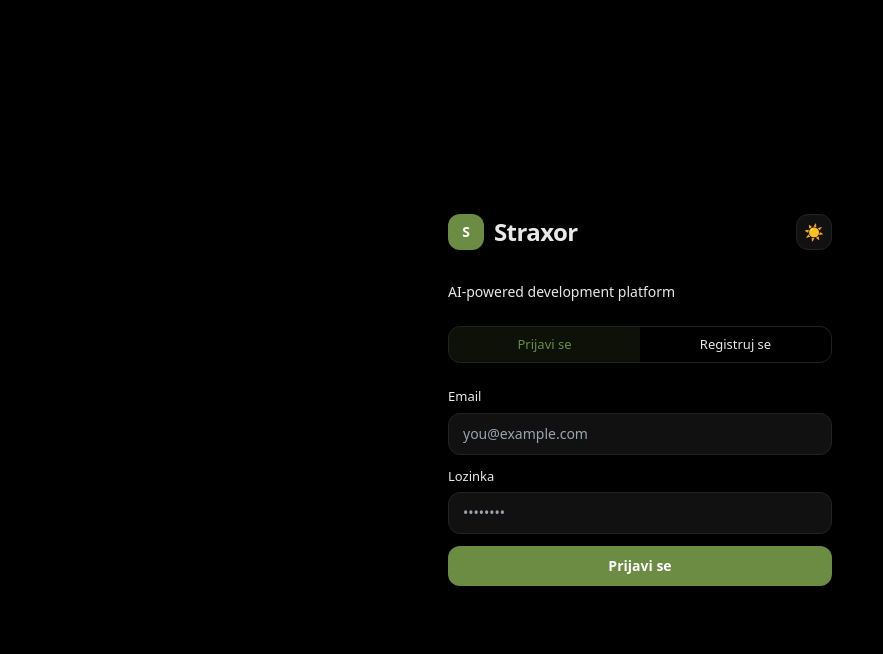
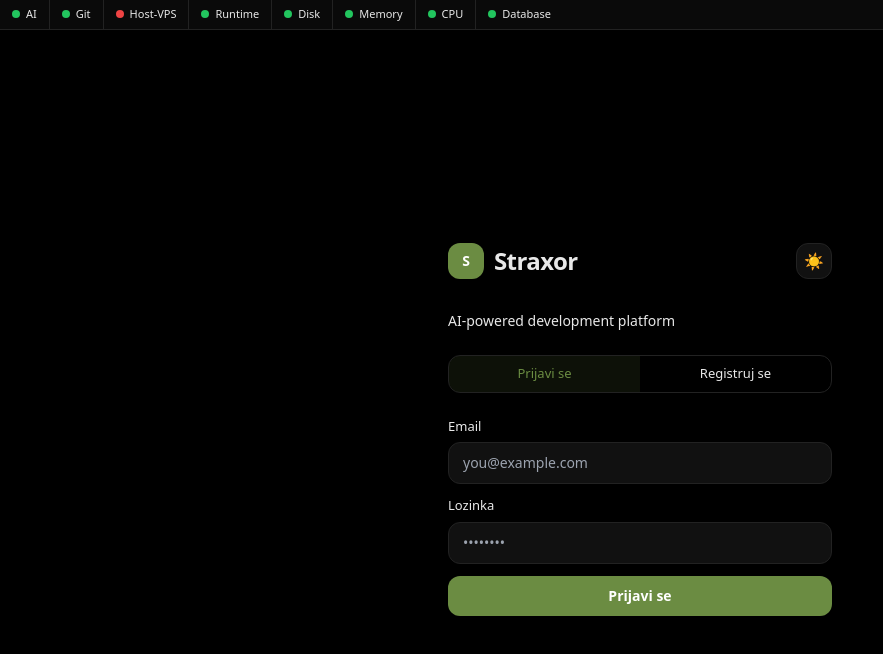
Before and after one commit to fileboin/straxor, a React (Vite) app in the folder client/: page /login in a window 1280 px wide. Shown: the top 654 px of the page, without its empty margins (0-883 px from the left). Built offline with nearby package versions, Linux system fonts and the light colour scheme.

Commit message:
Block 5: Connection Status — workspace health indicator

```diff
--- a/client/src/App.tsx
+++ b/client/src/App.tsx
@@ -1,6 +1,7 @@
 import { Routes, Route, Navigate } from "react-router-dom";
 import { AuthProvider, useAuth } from "./lib/auth.js";
 import { ThemeProvider } from "./lib/theme.js";
+import Layout from "./components/Layout.js";
 import Login from "./pages/Login.js";
 import Register from "./pages/Register.js";
 import Dashboard from "./pages/Dashboard.js";
@@ -24,6 +25,7 @@ export default function App() {
   return (
     <ThemeProvider>
       <AuthProvider>
+        <Layout>
           <Routes>
             <Route
               path="/login"
@@ -58,6 +60,7 @@ export default function App() {
               }
             />
           </Routes>
+        </Layout>
       </AuthProvider>
     </ThemeProvider>
   );
--- /dev/null
+++ b/client/src/components/Layout.tsx
@@ -0,0 +1,11 @@
+import type { ReactNode } from "react";
+import StatusBar from "./StatusBar.js";
+
+export default function Layout({ children }: { children: ReactNode }) {
+  return (
+    <div className="h-screen flex flex-col">
+      <StatusBar />
+      <div className="flex-1 min-h-0">{children}</div>
+    </div>
+  );
+}
--- /dev/null
+++ b/client/src/components/StatusBar.tsx
@@ -0,0 +1,71 @@
+import { useState, useEffect } from "react";
+
+type Status = "ok" | "error" | "loading";
+
+interface HealthItem {
+  id: string;
+  label: string;
+  status: Status;
+  detail?: string;
+}
+
+const INITIAL_HEALTH: HealthItem[] = [
+  { id: "ai", label: "AI", status: "loading" },
+  { id: "git", label: "Git", status: "loading" },
+  { id: "vps", label: "Host-VPS", status: "loading" },
+  { id: "runtime", label: "Runtime", status: "loading" },
+  { id: "disk", label: "Disk", status: "loading" },
+  { id: "memory", label: "Memory", status: "loading" },
+  { id: "cpu", label: "CPU", status: "loading" },
+  { id: "database", label: "Database", status: "loading" },
+];
+
+function StatusDot({ status }: { status: Status }) {
+  if (status === "loading") {
+    return (
+      <span className="w-2 h-2 rounded-full bg-text-muted animate-pulse shrink-0" />
+    );
+  }
+  return (
+    <span
+      className={`w-2 h-2 rounded-full shrink-0 ${
+        status === "ok" ? "bg-green-500" : "bg-red-500"
+      }`}
+    />
+  );
+}
+
+export default function StatusBar() {
+  const [health, setHealth] = useState<HealthItem[]>(INITIAL_HEALTH);
+
+  useEffect(() => {
+    const timer = setTimeout(() => {
+      setHealth((prev) =>
+        prev.map((item) => ({
+          ...item,
+          status: item.id === "vps" ? "error" : "ok",
+        }))
+      );
+    }, 1200);
+    return () => clearTimeout(timer);
+  }, []);
+
+  return (
+    <div className="flex items-center gap-0 border-b border-border bg-surface overflow-x-auto shrink-0">
+      {health.map((item, i) => (
+        <div
+          key={item.id}
+          className={`flex items-center gap-1.5 px-3 py-1.5 text-[11px] whitespace-nowrap ${
+            i < health.length - 1 ? "border-r border-border" : ""
+          }`}
+        >
+          <StatusDot status={item.status} />
+          <span className="text-text-muted">{item.label}</span>
+          {item.detail && (
+            <span className="text-text-muted opacity-60">{item.detail}</span>
+          )}
+        </div>
+      ))}
+    </div>
+  );
+}
--- a/client/src/pages/Workspace.tsx
+++ b/client/src/pages/Workspace.tsx
@@ -63,7 +63,7 @@ export default function Workspace() {
   };
 
   return (
-    <div className="h-screen flex flex-col">
+    <div className="h-full flex flex-col">
       <WorkspaceTopbar projectName="straxor-landing" template="react" status="active" />
 
       {/* Mobile tab switcher */}
```
Lines whose indentation alone changed are shown as unchanged.
